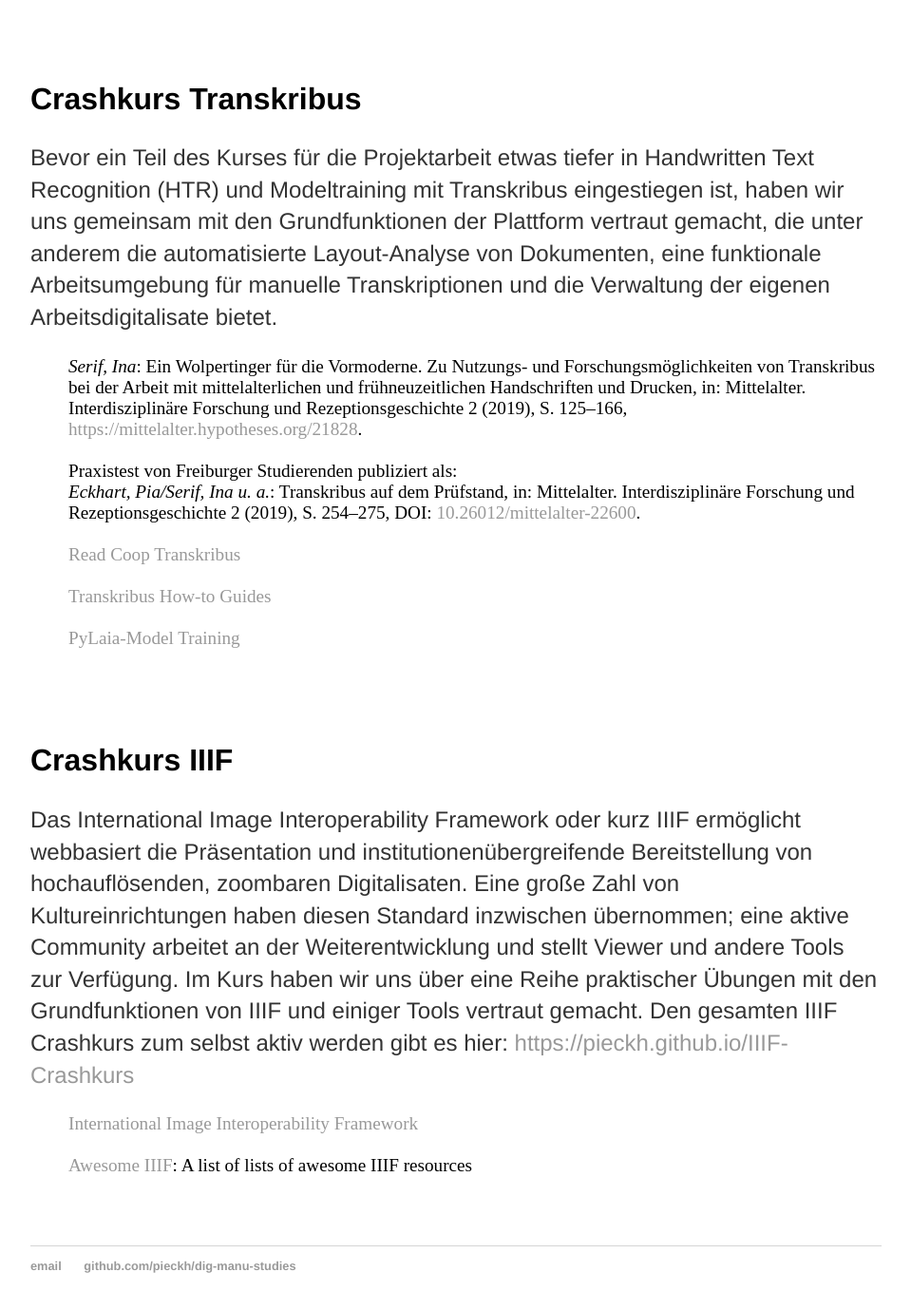
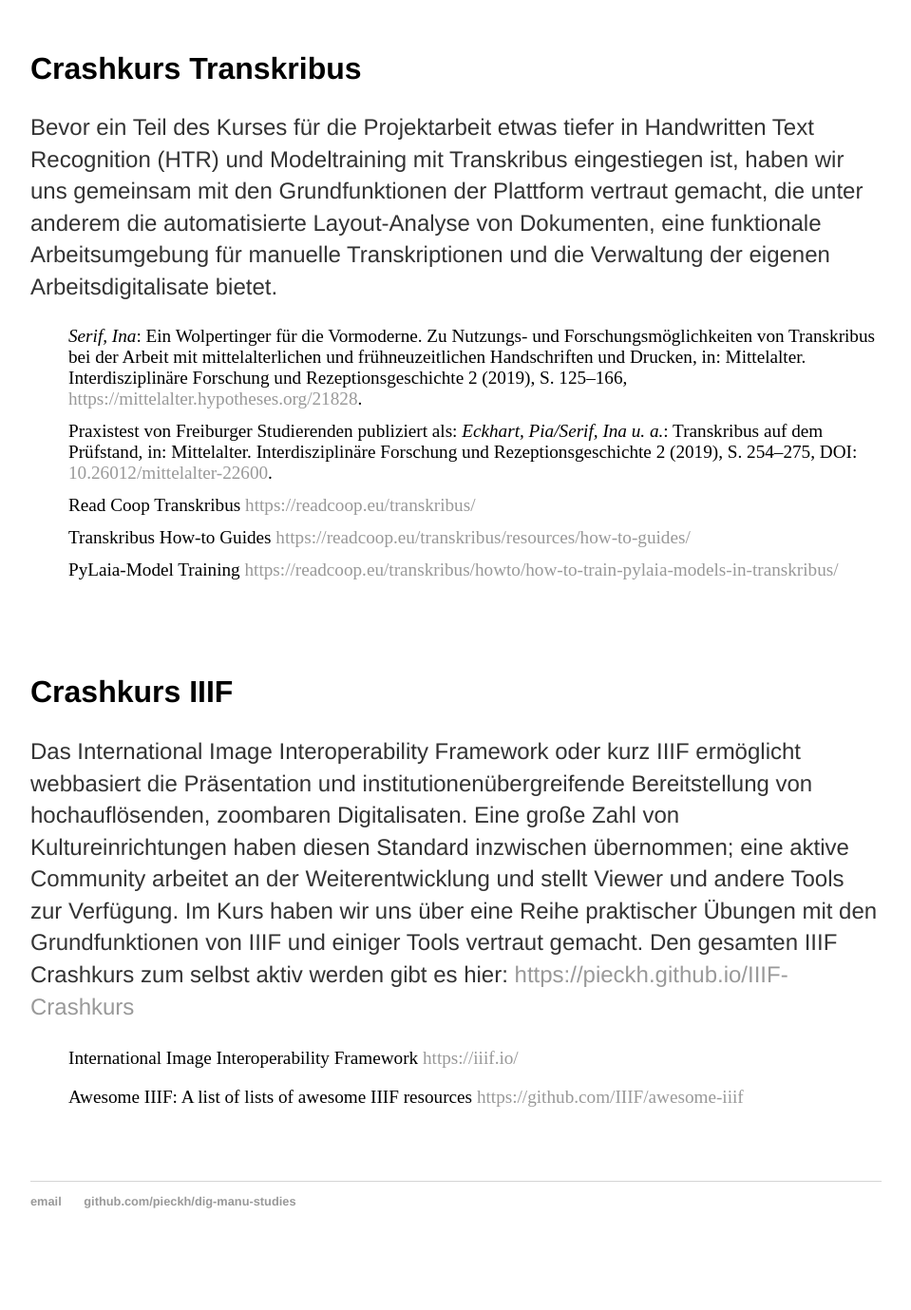
Before and after one commit to pieckh/dig-manu-studies, a Jekyll site: the page built from Kurs/index.html, in a window 1280 px wide and 1400 px high, scrolled down 1356 px. Shown: the top 1379 px of the window at 95% size, without its empty margins (160-1119 px from the left). Built offline with Jekyll 4.4.1, drawn with Linux system fonts in a browser that asks for light colours; after the commit the page ends 2688 px from its top, so only the background shows below that; some of the changed text lies outside the part shown.

Commit message:
Update index.html
neue listen

```diff
--- a/Kurs/index.html
+++ b/Kurs/index.html
@@ -18,10 +18,8 @@
             <p>Für paläographisches und kodikologisches Arbeiten, das Auswerten von Archivalien, bildlichen Darstellungen oder Gegenständen ziehen Forscher:innen in immer stärkerem Maß digitale Reproduktionen heran. Um Objekt und digitale Reproduktion nicht einfach in eins zu setzen, ist es wichtig, sich auch mit den Eigenschaften der digital objects vertraut zu machen, mit denen wir arbeiten.</p>
 
                 <ul style="list-style-type:none;font-size:120%;">
-                <li><i>Prescott, Andrew</i>: Ways of seeing manuscripts. Exploring Parker 2.0, in: Albritton, Benjamin/Henley, Georgia/Treharne, Elaine (Hgg.): Medieval manuscripts in the digital age, London/New York 2021, S. 37–54.</li>
-                <br/>
-                <li>Sehr lesenswert und Open Access:
-                <br/><i>Van Lit, Cornelis</i>: Among Digitized Manuscripts. Philology, Codicology, Paleography in a Digital World, (Handbook of Oriental Studies. Section 1 The Near and Middle East 137), OA 2020, DOI:<a href="https://www.doi.org/10.1163/9789004400351" target="_blank">  10.1163/9789004400351</a></li></ul>
+                <li style="margin-bottom: 12px;"><i>Prescott, Andrew</i>: Ways of seeing manuscripts. Exploring Parker 2.0, in: Albritton, Benjamin/Henley, Georgia/Treharne, Elaine (Hgg.): Medieval manuscripts in the digital age, London/New York 2021, S. 37–54.</li>
+                <li><i>Van Lit, Cornelis</i>: Among Digitized Manuscripts. Philology, Codicology, Paleography in a Digital World, (Handbook of Oriental Studies. Section 1 The Near and Middle East 137), OA 2020, DOI:<a href="https://www.doi.org/10.1163/9789004400351" target="_blank">  10.1163/9789004400351</a></li></ul>
         </div>
         <br/>
         <br/>
@@ -32,7 +30,7 @@
             <p>Dank ausführlicher Kommentare zu den Dokumenten, Transkriptionshilfen und Fehlererkennung ist Ad fontes <i>das</i> e-learning tool für die Arbeit mit Archivalien. Mit dem Tutorium zur Schriftgeschichte sowie verschiedenen Trainings zu  mittelalterlichen und (früh)neuzeitlichen Schriften haben wir beim Transkribieren mit Ad fontes paläographische Kenntnisse aktiviert und vertieft.</p>
 
              <ul style="list-style-type:none;font-size:120%;">
-            <li><a href="https://www.adfontes.uzh.ch/" target="_blank">E-learning Plattform Ad fontes der Universität Zürich</a></li>
+            <li>E-learning Plattform Ad fontes der Universität Zürich <a href="https://www.adfontes.uzh.ch/" target="_blank">https://www.adfontes.uzh.ch/</a></li>
             </ul>
         </div>
         <br/>
@@ -44,18 +42,12 @@
 		<p>Bevor ein Teil des Kurses für die Projektarbeit etwas tiefer in Handwritten Text Recognition (HTR) und Modeltraining mit Transkribus eingestiegen ist, haben wir uns gemeinsam mit den Grundfunktionen der Plattform vertraut gemacht, die unter anderem die automatisierte Layout-Analyse von Dokumenten, eine funktionale Arbeitsumgebung für manuelle Transkriptionen und die Verwaltung der eigenen Arbeitsdigitalisate bietet.</p>
 
                <ul style="list-style-type:none;font-size:120%;">
-                <li><i>Serif, Ina</i>: Ein Wolpertinger für die Vormoderne. Zu Nutzungs- und Forschungsmöglichkeiten von Transkribus bei der Arbeit mit mittelalterlichen und frühneuzeitlichen Handschriften und Drucken, in: Mittelalter. Interdisziplinäre Forschung und Rezeptionsgeschichte 2 (2019), S. 125–166, <a href="https://mittelalter.hypotheses.org/21828" target="_blank">https://mittelalter.hypotheses.org/21828</a>.</li>
-             <br/>
-                <li>Praxistest von Freiburger Studierenden publiziert als:
-                    <br/><i>Eckhart, Pia/Serif, Ina u. a.</i>: Transkribus auf dem Prüfstand, in: Mittelalter. Interdisziplinäre Forschung und Rezeptionsgeschichte 2 (2019), S. 254–275, DOI: <a href="https://doi.org/10.26012/mittelalter-22600" target="_blank">10.26012/mittelalter-22600</a>.</li>
-             <br/>
-                <li><a href="https://readcoop.eu/transkribus/" target="_blank">Read Coop Transkribus</a></li>
-                <br/>
-                <li><a href="https://readcoop.eu/transkribus/resources/how-to-guides/" target="_blank">Transkribus How-to Guides</a></li>
-                <br/>
-                <li><a href="https://readcoop.eu/transkribus/howto/how-to-train-pylaia-models-in-transkribus/" target="_blank">PyLaia-Model Training</a></li>
+                <li style="margin-bottom: 12px;"><i>Serif, Ina</i>: Ein Wolpertinger für die Vormoderne. Zu Nutzungs- und Forschungsmöglichkeiten von Transkribus bei der Arbeit mit mittelalterlichen und frühneuzeitlichen Handschriften und Drucken, in: Mittelalter. Interdisziplinäre Forschung und Rezeptionsgeschichte 2 (2019), S. 125–166, <a href="https://mittelalter.hypotheses.org/21828" target="_blank">https://mittelalter.hypotheses.org/21828</a>.</li>
+                        <li style="margin-bottom: 12px;">Praxistest von Freiburger Studierenden publiziert als: <i>Eckhart, Pia/Serif, Ina u. a.</i>: Transkribus auf dem Prüfstand, in: Mittelalter. Interdisziplinäre Forschung und Rezeptionsgeschichte 2 (2019), S. 254–275, DOI: <a href="https://doi.org/10.26012/mittelalter-22600" target="_blank">10.26012/mittelalter-22600</a>.</li>
+                   <li style="margin-bottom: 12px;">Read Coop Transkribus <a href="https://readcoop.eu/transkribus/" target="_blank">https://readcoop.eu/transkribus/</a></li>
+                 <li style="margin-bottom: 12px;">Transkribus How-to Guides <a href="https://readcoop.eu/transkribus/resources/how-to-guides/" target="_blank">https://readcoop.eu/transkribus/resources/how-to-guides/</a></li>
+                  <li style="margin-bottom: 12px;">PyLaia-Model Training <a href="https://readcoop.eu/transkribus/howto/how-to-train-pylaia-models-in-transkribus/" target="_blank">https://readcoop.eu/transkribus/howto/how-to-train-pylaia-models-in-transkribus/</a></li>
              </ul>
-
         </div>
         <br/>
         <br/>
@@ -65,10 +57,9 @@
 
 		<p>Das International Image Interoperability Framework oder kurz IIIF ermöglicht webbasiert die Präsentation und institutionenübergreifende Bereitstellung von hochauflösenden, zoombaren Digitalisaten. Eine große Zahl von Kultureinrichtungen haben diesen Standard inzwischen übernommen; eine aktive Community arbeitet an der Weiterentwicklung und stellt Viewer und andere Tools zur Verfügung. Im Kurs haben wir uns über eine Reihe praktischer Übungen mit den Grundfunktionen von IIIF und einiger Tools vertraut gemacht. Den gesamten IIIF Crashkurs zum selbst aktiv werden gibt es hier: <a href="https://pieckh.github.io/IIIF-Crashkurs" target="_blank">https://pieckh.github.io/IIIF-Crashkurs</a></p>
 
-             <ul style="list-style-type:none;font-size:120%;">
-            <li><a href="https://iiif.io/" target="_blank"> International Image Interoperability Framework</a></li>
-            <br/>
-            <li><a href="https://github.com/IIIF/awesome-iiif" target="_blank">Awesome IIIF</a>: A list of lists of awesome IIIF resources </li>
+             <ul style="list-style-type:none;font-size:120%;line-height:150%;">
+            <li style="margin-bottom: 12px;">International Image Interoperability Framework <a href="https://iiif.io/" target="_blank">https://iiif.io/</a></li>
+             <li style="margin-bottom: 12px;">Awesome IIIF: A list of lists of awesome IIIF resources <a href="https://github.com/IIIF/awesome-iiif" target="_blank">https://github.com/IIIF/awesome-iiif</a> </li>
              </ul>
         <br/>
         <br/>
```
